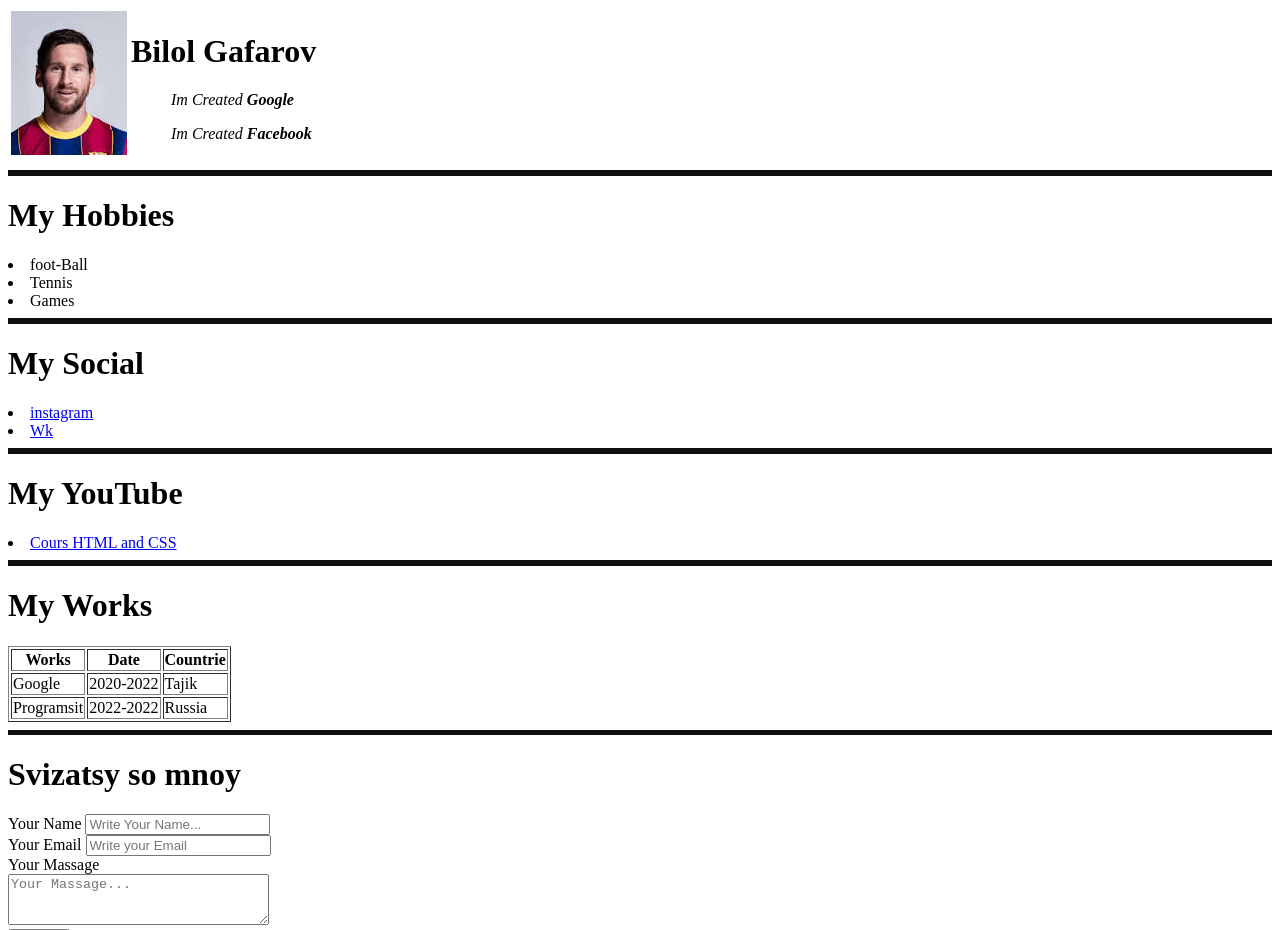
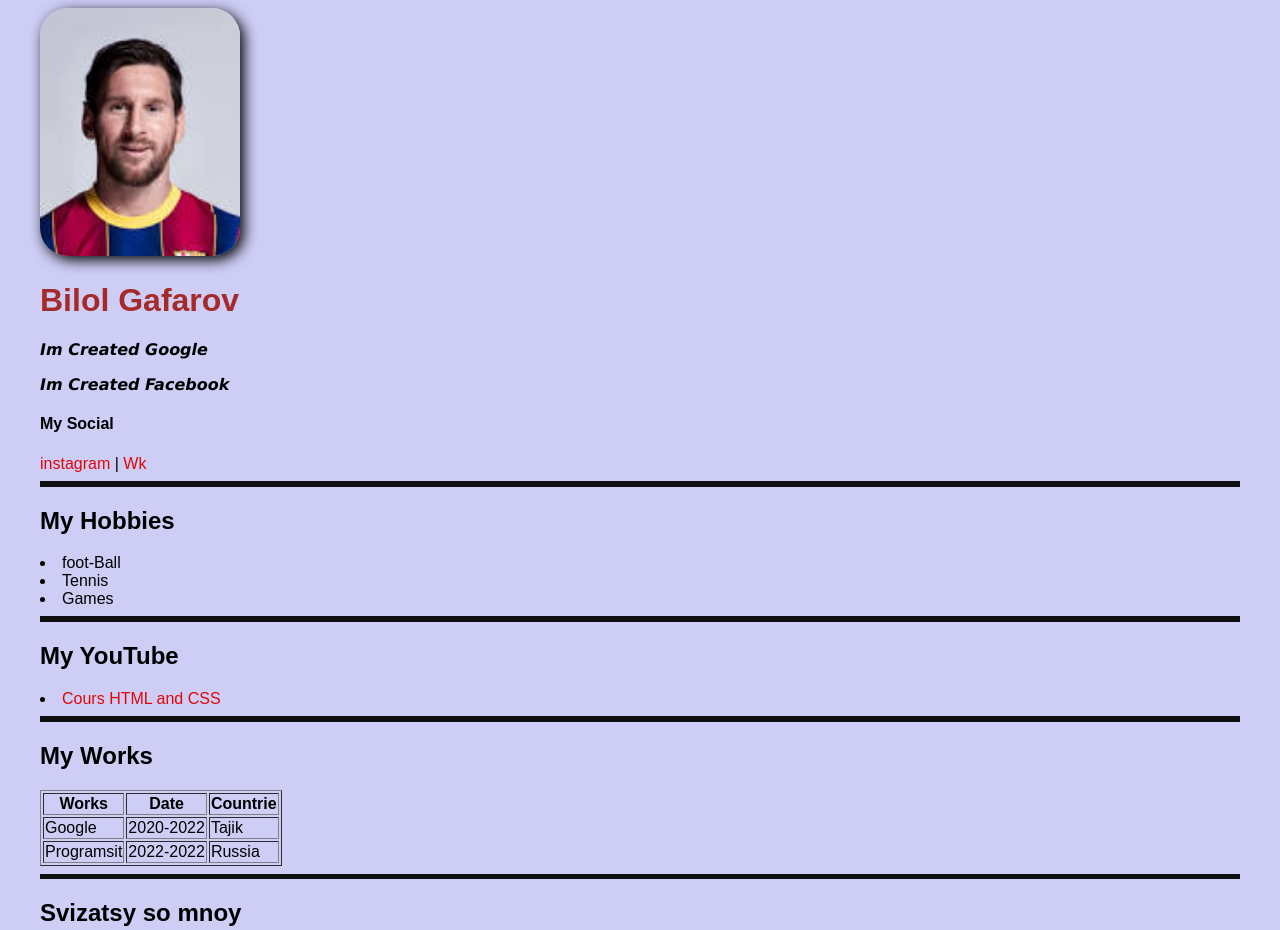
Before and after one commit to Billi0121/first-project, a plain HTML site: page index.html in a window 1280 px wide. Shown: the top 930 px of the page. Drawn offline with Linux system fonts and the light colour scheme.

Commit message:
Add files via upload

```diff
--- a/index.html
+++ b/index.html
@@ -4,44 +4,53 @@
     <meta charset="UTF-8">
     <meta http-equiv="X-UA-Compatible" content="IE=edge">
     <meta name="viewport" content="width=device-width, initial-scale=1.0">
-    <title>Document</title>
+    <title>Bilol21</title>
+
+    <link rel="stylesheet" href="styles.css">
+
 </head>
 <body>
-    <table>
-        <tr>
-            <td>  <img src="111.jpeg" alt="There is a pictures" > </td>
-            <td>  <h1>Bilol Gafarov</h1>
-                <ul>
-                <em><p>Im Created <strong>Google</strong></p></em>
-                <em><p>Im Created <strong>Facebook</strong></p></em>
-                </ul></td></td>
-        </tr>
 
-    </table>
+   <div class="cont">
+        <div class="info">
+
+
+            <img src="111.jpeg" alt="There is a pictures" class="avatar" >
+            <h1>Bilol Gafarov</h1>
+            <p>Im Created <strong>Google</strong></p>
+            <p>Im Created <strong>Facebook</strong></p>
+
+
+        <h4>My Social</h4>
+        <a href="https://www.instagram.com/_.gafarov._1/?next=%2F" target="_blank">instagram</a>
+        |
+        <a href="httos://wk.com/BilolGafarov" target="_blank">Wk</a>
+
+
+        </div>
 
 
 
         <hr size="6" color="fff">
 
-    <h1>My Hobbies</h1>
+        <div class="hobbi">
+
+        <h2>My Hobbies</h2>
         <li>foot-Ball</li>
         <li>Tennis</li>
         <li>Games</li>
 
-    <hr size="6" color="fff">
+        </div>
 
-    <h1>My Social</h1>
-    <li><a href="https://www.instagram.com/_.gafarov._1/?next=%2F" target="_blank">instagram</a></li>
-    <li><a href="httos://wk.com/BilolGafarov" target="_blank">Wk</a></li>
 
         <hr size="6" color="fff">
 
-    <h1>My YouTube</h1>
+        <h2>My YouTube</h2>
         <li><a href="YouTube.html" target="_blank">Cours HTML and CSS</a></li>
 
         <hr size="6" color="fff">
 
-    <h1>My Works</h1>
+        <h2>My Works</h2>
         <table border="">
             <tr>
             <th>Works</th>
@@ -62,7 +71,7 @@
 
         <hr size="5" color="fff">
 
-    <h1>Svizatsy so mnoy</h1>
+        <h2>Svizatsy so mnoy</h2>
 
         <form action="/">
 
@@ -92,6 +101,6 @@
 
         </form>
 
-
+    </div>
 </body>
 </html>
--- /dev/null
+++ b/styles.css
@@ -0,0 +1,55 @@
+body {
+    background-color: rgb(205, 205, 245);
+    font-family: Arial, Helvetica, sans-serif;
+
+}
+
+a {
+    color: rgb(225, 7, 7);
+    text-decoration: none;
+}
+
+a:hover{
+    text-decoration: underline;
+}
+
+a:visited{
+    color: black;
+}
+
+a:active {
+    color: blue;
+}
+
+
+
+
+
+h1 {
+    color: brown;
+}
+
+.avatar {
+  width: 200px;
+  border-radius: 28px;
+  box-shadow: 4px 4px 14px black;
+
+}
+
+.info p {
+    font-weight: 600;
+    font-style: italic;
+    font-family: 'Lucida Sans', 'Lucida Sans Regular', 'Lucida Grande', 'Lucida Sans Unicode', Geneva, Verdana, sans-serif;
+}
+
+.cont{
+    max-width: 1200px;
+    margin: auto;
+}
+
+/* .hobbi {
+    background: rgb(173, 171, 239);
+    padding: 15px 40px;
+    border: 10px solid red;
+    margin: 20px;
+} */
```
Also changed, not shown: Support.html (+4 -1 lines). Lines whose indentation alone changed are shown as unchanged.
